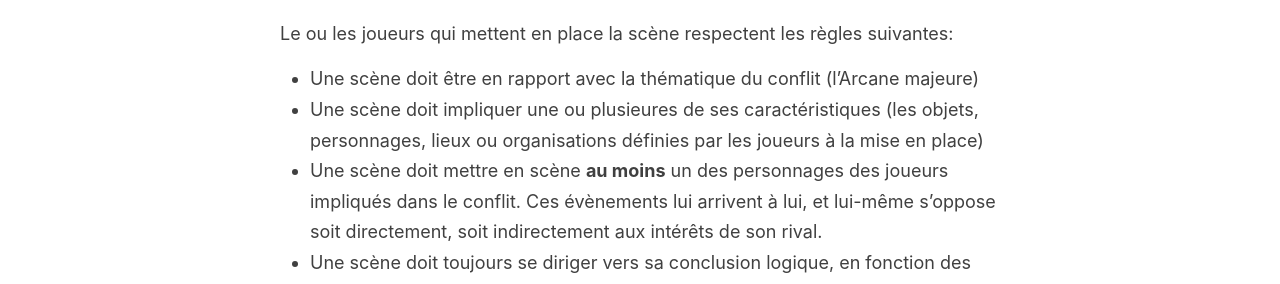
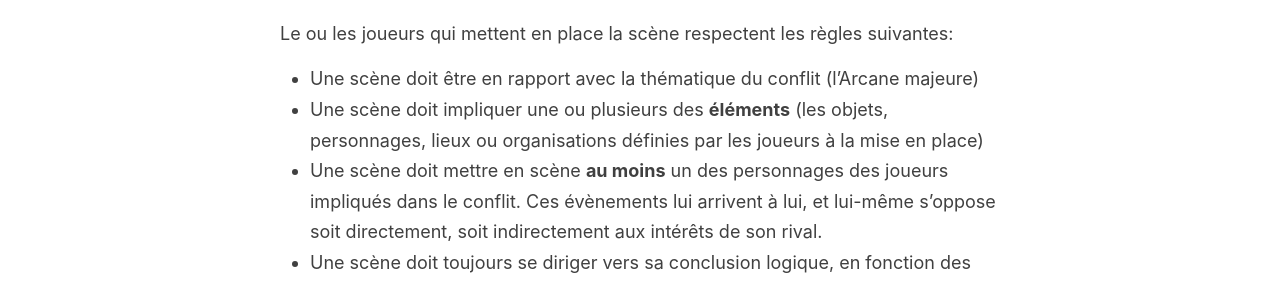
Before and after one commit to Ezian/game-of-maze, a Jekyll site: the page built from _pages/rules.md, in a window 1280 px wide and 900 px high, scrolled down 7734 px. Shown: the part 161-445 px from the top of the window. Built offline with Jekyll 4.4.1, drawn with Linux system fonts in a browser that asks for light colours.

```diff
--- a/_pages/rules.md
+++ b/_pages/rules.md
@@ -161,7 +161,7 @@
 Le ou les joueurs qui mettent en place la scène respectent les règles suivantes:
 
 - Une scène doit être en rapport avec la thématique du conflit (l'Arcane majeure)
-- Une scène doit impliquer une ou plusieures de ses caractéristiques (les objets, personnages, lieux ou organisations définies par les joueurs à la mise en place)
+- Une scène doit impliquer une ou plusieurs des **éléments** (les objets, personnages, lieux ou organisations définies par les joueurs à la mise en place)
 - Une scène doit mettre en scène **au moins** un des personnages des joueurs impliqués dans le conflit. Ces évènements lui arrivent à lui, et lui-même s'oppose soit directement, soit indirectement aux intérêts de son rival.
 - Une scène doit toujours se diriger vers sa conclusion logique, en fonction des circonstances du conflit (voir [Déclaration du vainqueur](#déclaration-du-vainqueur))
 - Une scène doit avoir un enjeu, qui impacte les deux personnages impliqués dans le conflit, en bien ou en mal.
```
Also changed, not shown: 1 other file.
